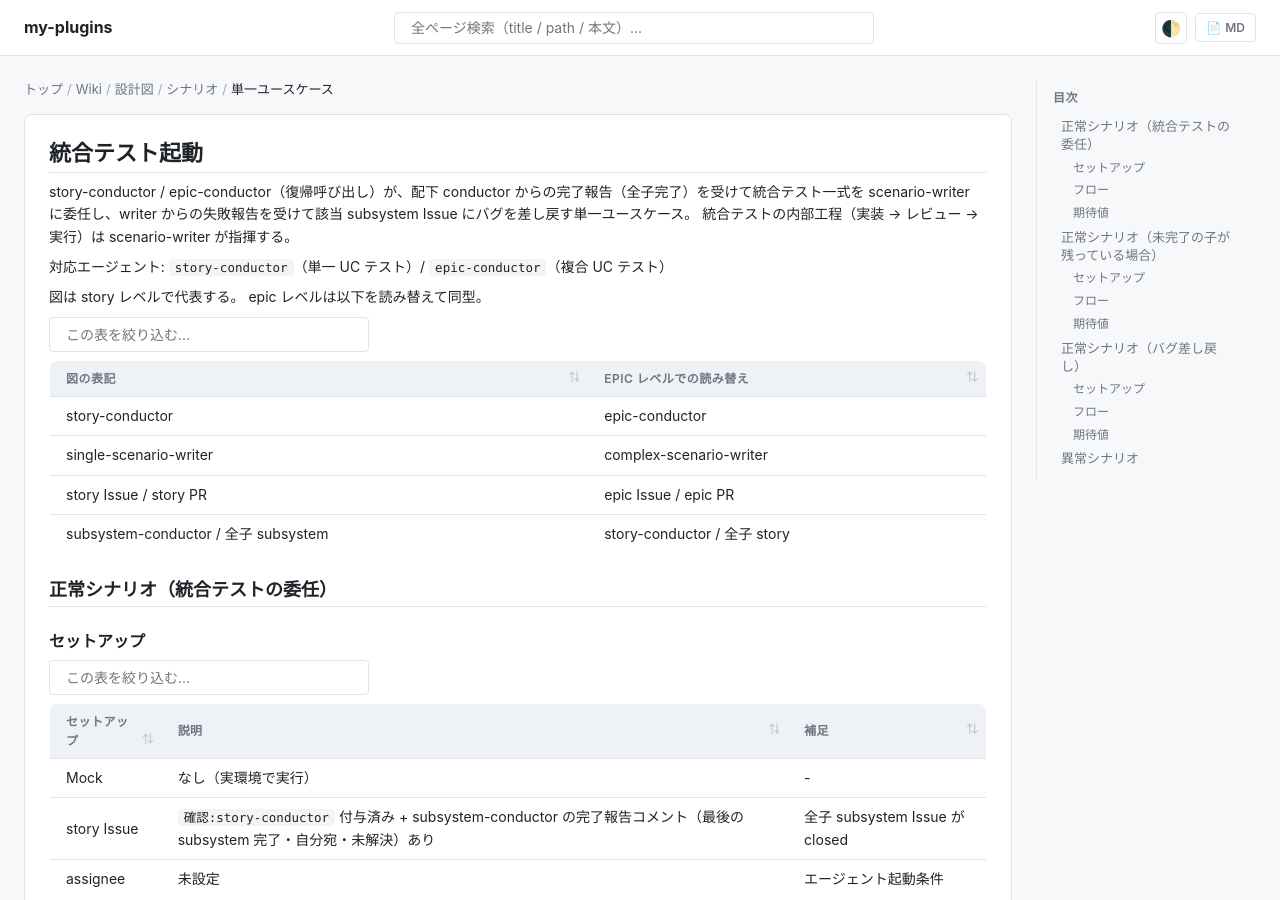
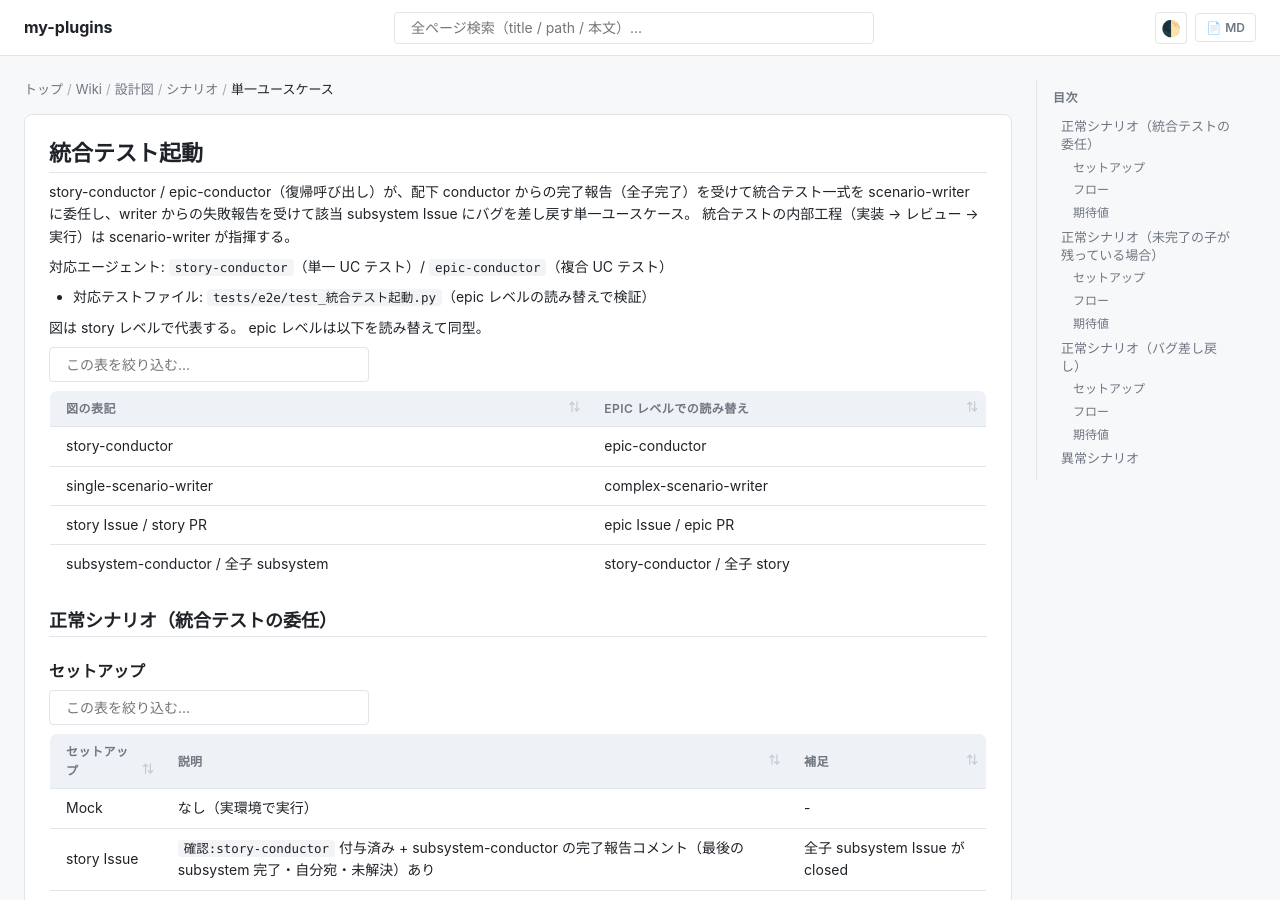
Before and after one commit to shuhei1101/ai-monitor-e2e, a Jekyll site: the page built from docs/wiki/設計図/シナリオ/単一ユースケース/統合テスト起動.md, in a window 1280 px wide and 900 px high. Built offline with Jekyll 4.4.1, drawn with Linux system fonts in a browser that asks for light colours; our own code applies the rules of GitHub Pages for plain Markdown files.

Commit message:
モック完了確認・統合テスト起動に対応テストファイル行を追記
Co-Authored-By: Claude Fable 5 <noreply@anthropic.com>

```diff
--- a/docs/wiki/設計図/シナリオ/単一ユースケース/統合テスト起動.md
+++ b/docs/wiki/設計図/シナリオ/単一ユースケース/統合テスト起動.md
@@ -4,6 +4,8 @@ story-conductor / epic-conductor（復帰呼び出し）が、配下 conductor
 統合テストの内部工程（実装 → レビュー → 実行）は scenario-writer が指揮する。
 
 対応エージェント: `story-conductor`（単一 UC テスト）/ `epic-conductor`（複合 UC テスト）
+
+- 対応テストファイル: `tests/e2e/test_統合テスト起動.py`（epic レベルの読み替えで検証）
 
 図は story レベルで代表する。
 epic レベルは以下を読み替えて同型。
```
Also changed, not shown: docs/wiki/設計図/シナリオ/単一ユースケース/モック完了確認.md (+2 -0 lines).
